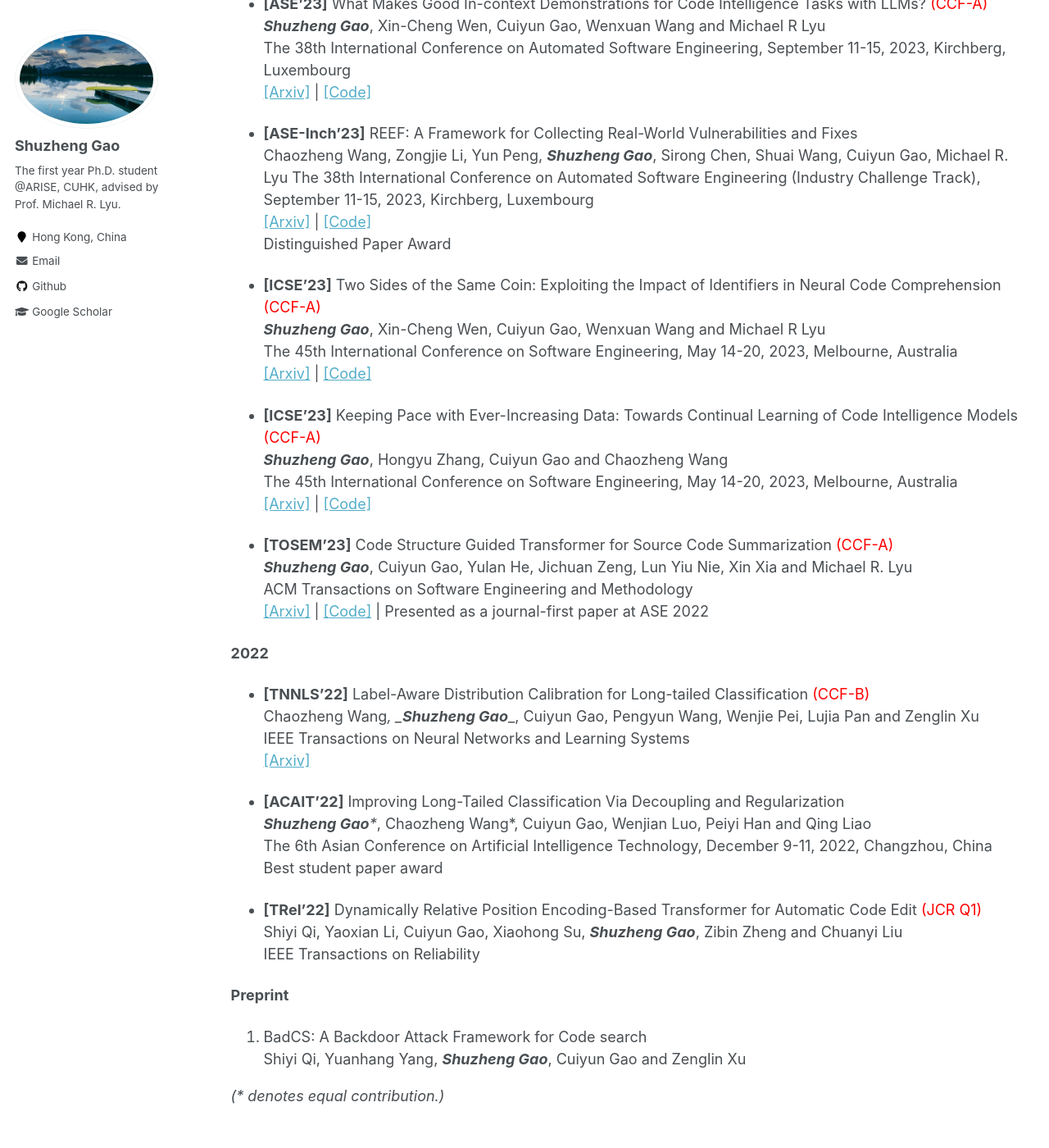
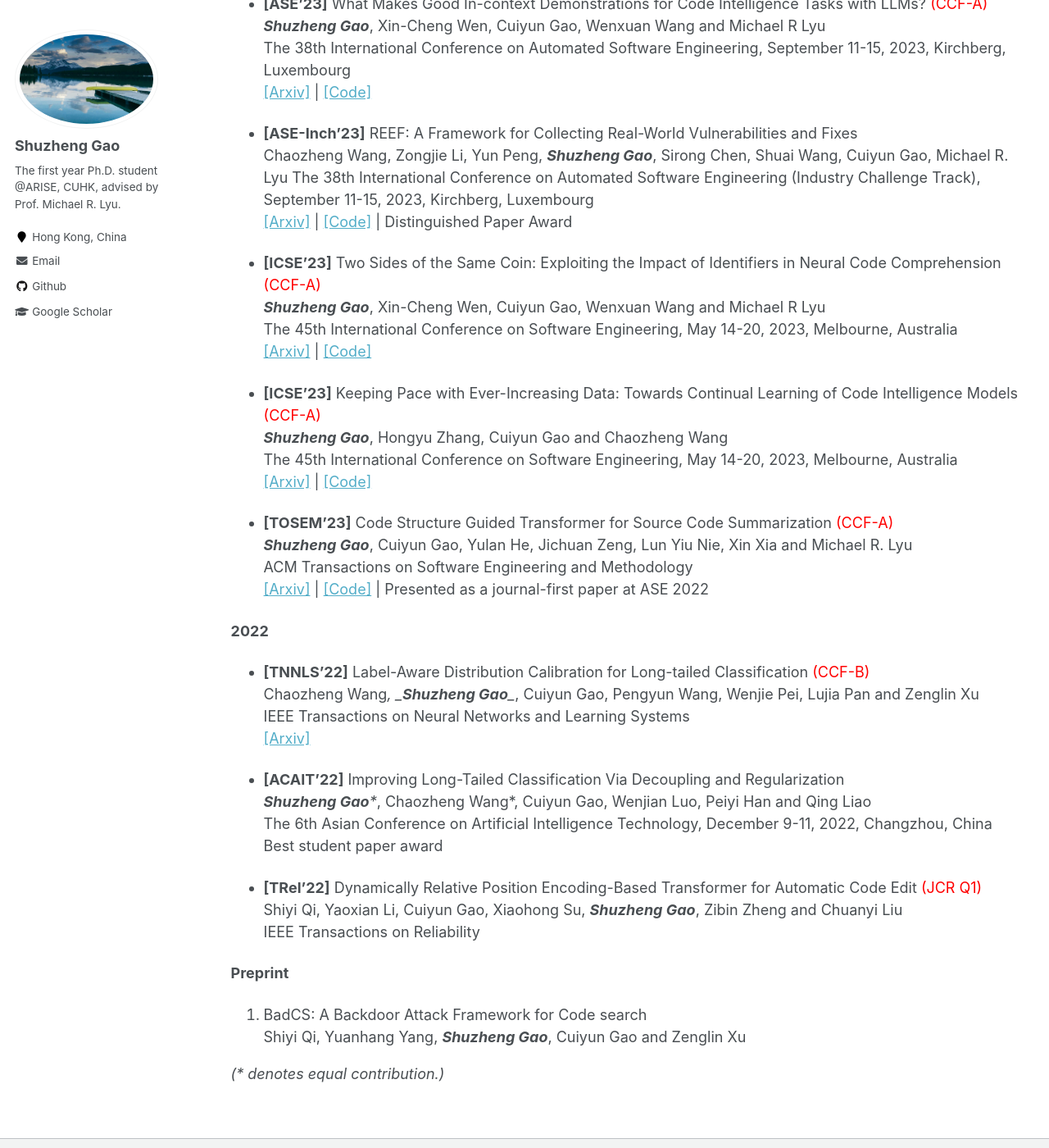
Before and after one commit to yujiachen99/yujiachen99.github.io, a Jekyll site: the page built from _pages/publications.md, in a window 1280 px wide and 1400 px high, scrolled down 564 px. Shown: the whole window at 82% size. Built offline with Jekyll 4.4.1, drawn with Linux system fonts in a browser that asks for light colours.

```diff
--- a/_pages/publications.md
+++ b/_pages/publications.md
@@ -27,8 +27,7 @@ The 38th International Conference on Automated Software Engineering, September 1
 - **[ASE-Inch'23]** REEF: A Framework for Collecting Real-World Vulnerabilities and Fixes
 Chaozheng Wang, Zongjie Li, Yun Peng, _**Shuzheng Gao**_, Sirong Chen, Shuai Wang, Cuiyun Gao, Michael R. Lyu
 The 38th International Conference on Automated Software Engineering (Industry Challenge Track), September 11-15, 2023, Kirchberg, Luxembourg
-[[Arxiv]](https://arxiv.org/abs/2309.08115) \| [[Code]](https://github.com/ASE-REEF/REEF-script)
-Distinguished Paper Award
+[[Arxiv]](https://arxiv.org/abs/2309.08115) \| [[Code]](https://github.com/ASE-REEF/REEF-script) \| Distinguished Paper Award
 
 - **[ICSE'23]** Two Sides of the Same Coin: Exploiting the Impact of Identifiers in Neural Code Comprehension <font color='red'>(CCF-A)</font>
 _**Shuzheng Gao**_, Xin-Cheng Wen, Cuiyun Gao, Wenxuan Wang and Michael R Lyu
@@ -52,7 +51,7 @@ ACM Transactions on Software Engineering and Methodology
 **2022**
 
 - **[TNNLS'22]** Label-Aware Distribution Calibration for Long-tailed Classification <font color='red'>(CCF-B)</font>
-Chaozheng Wang*, _**Shuzheng Gao***_, Cuiyun Gao, Pengyun Wang, Wenjie Pei, Lujia Pan and Zenglin Xu
+Chaozheng Wang*, _**Shuzheng Gao**_*, Cuiyun Gao, Pengyun Wang, Wenjie Pei, Lujia Pan and Zenglin Xu
 IEEE Transactions on Neural Networks and Learning Systems
 [[Arxiv]](https://arxiv.org/abs/2111.04901)
 
```
